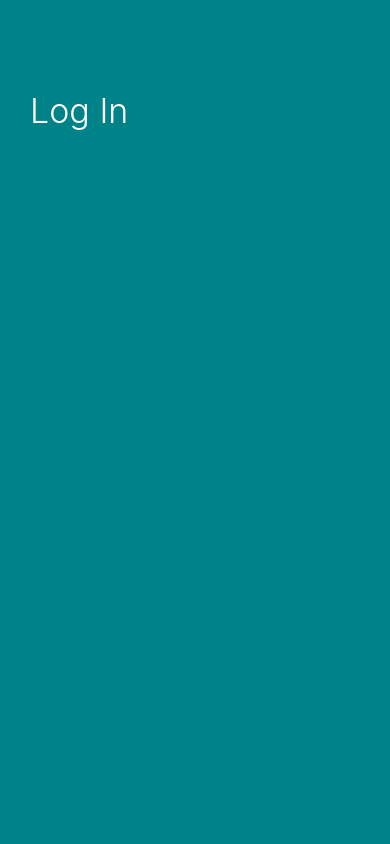
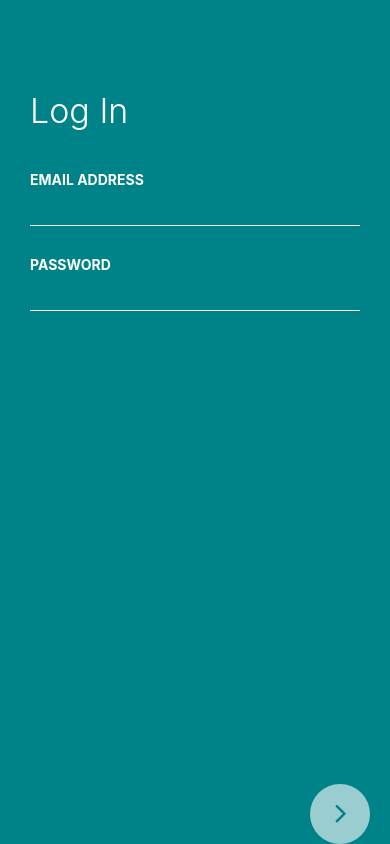
Before and after one commit to tjohnson1106/Flat-UI-Example, a React Native app: screen / in a window 390 px wide. Built offline with nearby package versions, Linux system fonts and the light colour scheme.

Commit message:
created  handle next button function

```diff
--- /dev/null
+++ b/src/components/buttons/NextArrowButton.js
@@ -0,0 +1,43 @@
+import React, { Component } from "react";
+import { View, StyleSheet, TouchableHighlight } from "react-native";
+import { PropTypes } from "prop-types";
+import { FontAwesome } from "@expo/vector-icons";
+
+import colors from "../../styles/colors/";
+
+class NextArrowButton extends Component {
+  state = {};
+  render() {
+    const { disabled } = this.props;
+    const opacityStyle = disabled
+      ? { backgroundColor: "rgba( 255, 255, 255, 0.2 )" }
+      : { backgroundColor: "rgba( 255, 255, 255, 0.6 )" };
+
+    return (
+      <TouchableHighlight style={[opacityStyle, styles.button]}>
+        <FontAwesome
+          name="angle-right"
+          color={colors.green01}
+          size={32}
+          style={styles.icon}
+        />
+      </TouchableHighlight>
+    );
+  }
+}
+
+const styles = StyleSheet.create({
+  button: {
+    alignItems: "center",
+    justifyContent: "center",
+    borderRadius: 50,
+    width: 60,
+    height: 60
+  },
+  icon: {
+    marginRight: -2,
+    marginTop: -2
+  }
+});
+
+export default NextArrowButton;
--- a/src/components/form/InputField.js
+++ b/src/components/form/InputField.js
@@ -12,19 +12,60 @@ import colors from "../../styles/colors";
 
 class InputField extends Component {
   render() {
+    const {
+      labelText,
+      labelTextSize,
+      labelColor,
+      textColor,
+      borderBottomColor,
+      inputType,
+      customStyle
+    } = this.props;
+    const fontSize = labelTextSize || 14;
+    const color = labelColor || colors.white;
+    const inputColor = textColor || colors.white;
+    const borderBottom = borderBottomColor || "transparent";
+    alert(inputType);
     return (
-      <View style={styles.root}>
-        <Text>{labelText}</Text>
+      <View style={[customStyle, styles.root]}>
+        <Text style={[{ color, fontSize }, styles.label]}>
+          {labelText}
+        </Text>
+        <TextInput
+          autoCorrect={false}
+          style={[
+            { color: inputColor, borderBottomColor: borderBottom },
+            styles._inputField
+          ]}
+          secureTextEntry={inputType == "password"}
+        />
       </View>
     );
   }
 }
 
-InputField.propTypes = {};
+InputField.propTypes = {
+  labelText: PropTypes.string.isRequired,
+  labelTextSize: PropTypes.number,
+  labelColor: PropTypes.string,
+  textColor: PropTypes.string,
+  borderBottomColor: PropTypes.string,
+  inputType: PropTypes.string.isRequired,
+  customStyle: PropTypes.object
+};
 
 const styles = StyleSheet.create({
   root: {
     display: "flex"
+  },
+  label: {
+    fontWeight: "700",
+    marginBottom: 10
+  },
+  _inputField: {
+    borderBottomWidth: 1,
+    paddingTop: 5,
+    paddingBottom: 5
   }
 });
 
--- a/src/screens/Login.js
+++ b/src/screens/Login.js
@@ -10,15 +10,45 @@ import {
 } from "react-native";
 
 import colors from "../styles/colors";
+import InputField from "../components/form/InputField";
+import NextArrowButton from "../components/buttons/NextArrowButton";
 
 class Login extends Component {
+  handleNextButton() {
+    alert("handle next button pressed");
+  }
+
   render() {
     return (
       <KeyboardAvoidingView style={styles.root}>
         <View style={styles.scrollWrapper}>
           <ScrollView style={styles.scroll}>
             <Text style={styles.loginHeader}>Log In</Text>
+
+            <InputField
+              labelText="EMAIL ADDRESS"
+              labelTextSize={14}
+              labelColor={colors.white}
+              textColor={colors.white}
+              borderBottomColor={colors.white}
+              inputType="email"
+              customStyle={{ marginBottom: 30 }}
+            />
+            <InputField
+              labelText="PASSWORD"
+              labelTextSize={14}
+              labelColor={colors.white}
+              textColor={colors.white}
+              borderBottomColor={colors.white}
+              inputType="password"
+              customStyle={{ marginBottom: 30 }}
+            />
           </ScrollView>
+          <View style={styles.nextButton}>
+            <NextArrowButton
+              handleNextButton={this.handleNextButton}
+            />
+          </View>
         </View>
       </KeyboardAvoidingView>
     );
@@ -46,6 +76,11 @@ const styles = StyleSheet.create({
     color: colors.white,
     fontWeight: "300",
     marginBottom: 40
+  },
+  nextButton: {
+    alignItems: "flex-end",
+    right: 20,
+    bottom: 0
   }
 });
 
```
